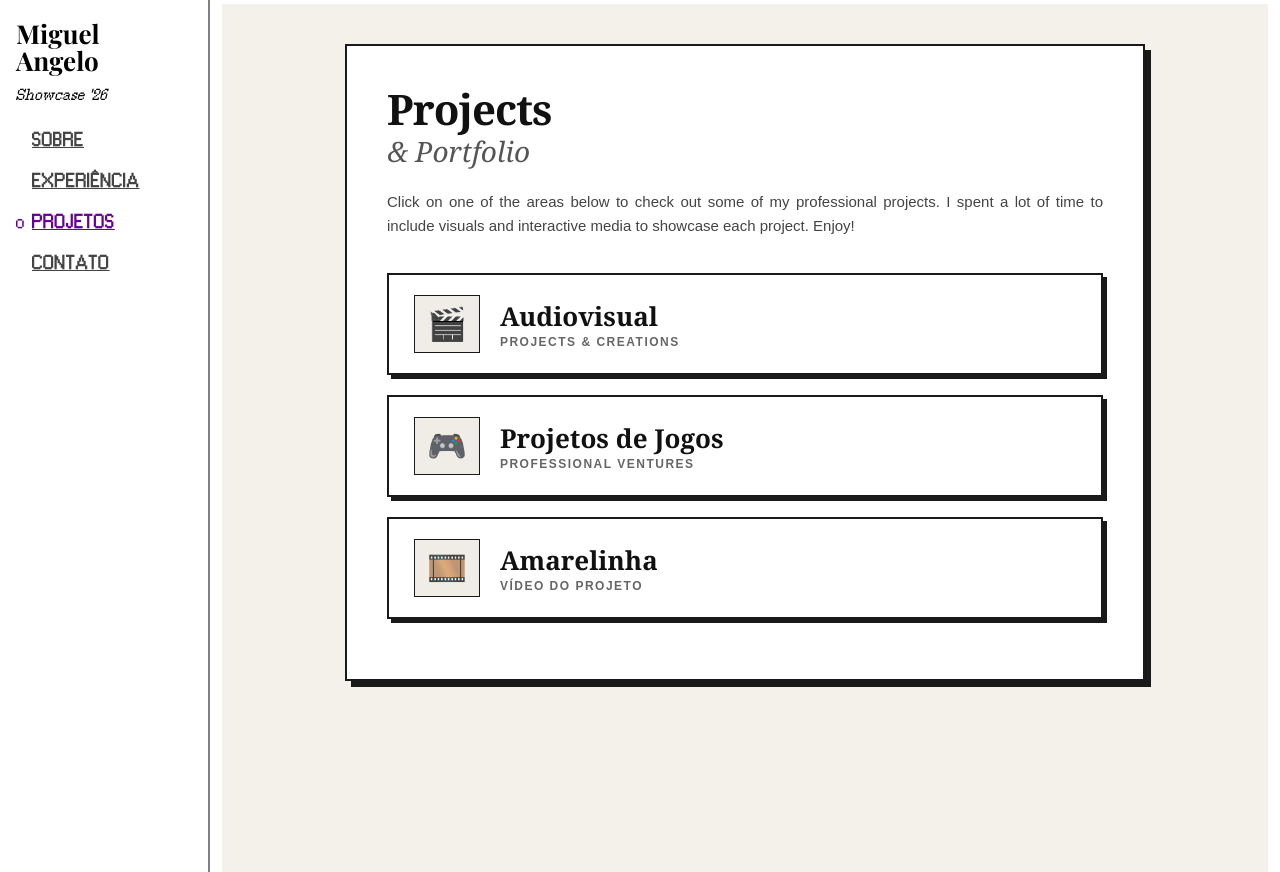
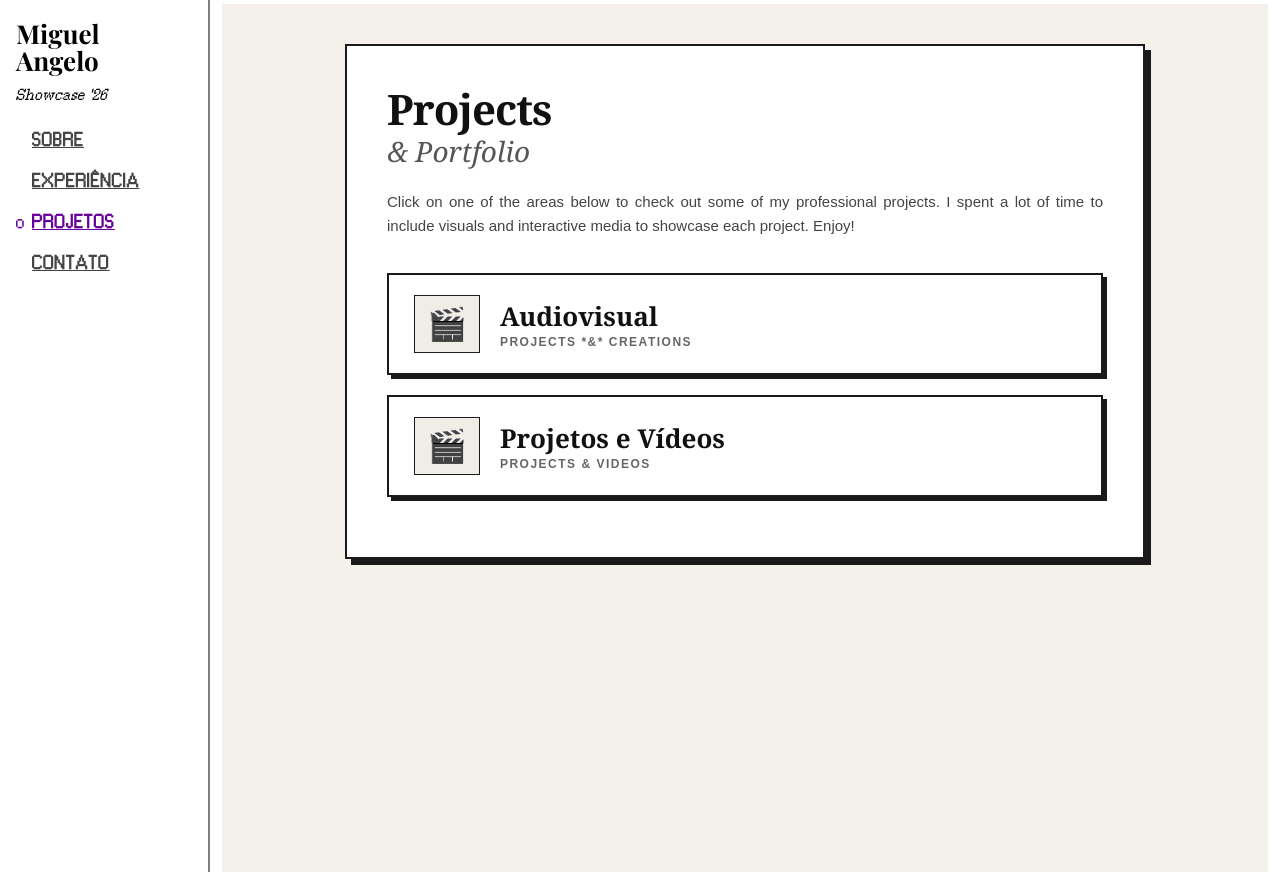
Before and after one commit to fxay777/angelo-port, a Flask app: page /showcase/projetos in a window 1280 px wide. Run offline with Flask 3, Linux system fonts and the light colour scheme.

Commit message:
atualizar

```diff
--- a/monitor_os/templates/projetos.html
+++ b/monitor_os/templates/projetos.html
@@ -1,10 +1,12 @@
 {% extends "base.html" %}
 
 {% block content %}
+
 <style>
     /* ============================================
-        ESTILO RETRO / VINTAGE (Baseado na referência)
-        ============================================ */
+       ESTILO RETRO / VINTAGE
+       ============================================ */
+
     .retro-page-wrapper {
         background-color: #f4f1ea;
         min-height: 100vh;
@@ -24,6 +26,7 @@
     }
 
     /* Cabeçalho */
+
     .retro-header h1 {
         font-family: 'Georgia', serif;
         font-size: 42px;
@@ -50,7 +53,8 @@
         margin-bottom: 35px;
     }
 
-    /* Botões Grandes / Cards Principais */
+    /* Botões do menu */
+
     .retro-menu-grid {
         display: flex;
         flex-direction: column;
@@ -108,7 +112,8 @@
         text-transform: uppercase;
     }
 
-    /* Seções de Conteúdo (Abas Ocultáveis) */
+    /* Seções de conteúdo */
+
     .retro-view {
         display: none;
     }
@@ -119,11 +124,19 @@
     }
 
     @keyframes fadeIn {
-        from { opacity: 0; transform: translateY(4px); }
-        to { opacity: 1; transform: translateY(0); }
+        from {
+            opacity: 0;
+            transform: translateY(4px);
+        }
+
+        to {
+            opacity: 1;
+            transform: translateY(0);
+        }
     }
 
-    /* Botão de Voltar */
+    /* Botão de voltar */
+
     .retro-back-btn {
         background: #f0ede6;
         border: 2px solid #1a1a1a;
@@ -150,6 +163,8 @@
         transform: translate(1px, 1px);
         box-shadow: 1px 1px 0px #1a1a1a;
     }
+
+    /* Caixa de conteúdo */
 
     .retro-content-box {
         background: #faf8f5;
@@ -194,77 +209,229 @@
         font-family: 'Georgia', serif;
     }
 
-    /* Tudo com box-sizing certo (antes o padding estourava a largura no celular) */
-    .retro-page-wrapper, .retro-page-wrapper * { box-sizing: border-box; }
-    .retro-page-wrapper { overflow-x: hidden; }
-    .retro-big-button { width: 100%; text-align: left; font: inherit; }
-    .retro-btn-icon { flex: none; }
-    .retro-btn-text { min-width: 0; flex: 1; }
+    /* Ajustes de largura */
 
-    /* Vídeo: só carrega o YouTube quando a pessoa toca (nada toca/abre sozinho) */
+    .retro-page-wrapper,
+    .retro-page-wrapper * {
+        box-sizing: border-box;
+    }
+
+    .retro-page-wrapper {
+        overflow-x: hidden;
+    }
+
+    .retro-big-button {
+        width: 100%;
+        text-align: left;
+        font: inherit;
+    }
+
+    .retro-btn-icon {
+        flex: none;
+    }
+
+    .retro-btn-text {
+        min-width: 0;
+        flex: 1;
+    }
+
+    /* Vídeo: carrega somente quando clicar */
+
     .yt-start {
-        position: absolute; inset: 0; width: 100%; height: 100%;
-        border: 0; padding: 0; margin: 0; background: #000; cursor: pointer;
-        display: flex; align-items: center; justify-content: center;
+        position: absolute;
+        inset: 0;
+        width: 100%;
+        height: 100%;
+        border: 0;
+        padding: 0;
+        margin: 0;
+        background: #000;
+        cursor: pointer;
+        display: flex;
+        align-items: center;
+        justify-content: center;
     }
+
     .yt-start img {
-        position: absolute; inset: 0; width: 100%; height: 100%;
-        object-fit: cover; opacity: .85;
+        position: absolute;
+        inset: 0;
+        width: 100%;
+        height: 100%;
+        object-fit: cover;
+        opacity: .85;
     }
+
     .yt-play {
-        position: relative; z-index: 1;
-        width: 64px; height: 64px; display: flex; align-items: center; justify-content: center;
-        background: #f4f1ea; border: 2px solid #1a1a1a; box-shadow: 4px 4px 0 #1a1a1a;
-        font-size: 24px; color: #1a1a1a; padding-left: 4px;
+        position: relative;
+        z-index: 1;
+        width: 64px;
+        height: 64px;
+        display: flex;
+        align-items: center;
+        justify-content: center;
+        background: #f4f1ea;
+        border: 2px solid #1a1a1a;
+        box-shadow: 4px 4px 0 #1a1a1a;
+        font-size: 24px;
+        color: #1a1a1a;
+        padding-left: 4px;
     }
-    .yt-start:active .yt-play { transform: translate(2px, 2px); box-shadow: 2px 2px 0 #1a1a1a; }
+
+    .yt-start:active .yt-play {
+        transform: translate(2px, 2px);
+        box-shadow: 2px 2px 0 #1a1a1a;
+    }
+
+    /* Responsividade */
 
     @media (max-width: 768px) {
-        .retro-page-wrapper { padding: 16px 14px 36px 14px; margin: -16px -20px 0 -20px; min-height: calc(100vh - 120px); }
-        .retro-container { padding: 20px 16px; box-shadow: 4px 4px 0 #1a1a1a; }
-        .retro-header h1 { font-size: 30px; }
-        .retro-header .subtitle-top { font-size: 22px; margin-bottom: 14px; }
-        .retro-header p { font-size: 14px; text-align: left; margin-bottom: 24px; }
-        .retro-menu-grid { gap: 16px; }
-        .retro-big-button { padding: 14px; gap: 14px; box-shadow: 3px 3px 0 #1a1a1a; }
-        .retro-btn-icon { font-size: 24px; margin-right: 0; padding: 10px; }
-        .retro-btn-text h2 { font-size: 20px; line-height: 1.15; }
-        .retro-btn-text span { display: block; font-size: 10.5px; letter-spacing: 1px; margin-top: 4px; }
-        .retro-content-box { padding: 14px; margin-bottom: 20px; box-shadow: 3px 3px 0 #1a1a1a; }
-        .retro-explanation { padding: 12px; font-size: 14px; }
-        .retro-explanation p { text-align: left; }
-        .retro-back-btn { margin-bottom: 18px; }
-        .yt-play { width: 56px; height: 56px; font-size: 22px; }
+        .retro-page-wrapper {
+            padding: 16px 14px 36px 14px;
+            margin: -16px -20px 0 -20px;
+            min-height: calc(100vh - 120px);
+        }
+
+        .retro-container {
+            padding: 20px 16px;
+            box-shadow: 4px 4px 0 #1a1a1a;
+        }
+
+        .retro-header h1 {
+            font-size: 30px;
+        }
+
+        .retro-header .subtitle-top {
+            font-size: 22px;
+            margin-bottom: 14px;
+        }
+
+        .retro-header p {
+            font-size: 14px;
+            text-align: left;
+            margin-bottom: 24px;
+        }
+
+        .retro-menu-grid {
+            gap: 16px;
+        }
+
+        .retro-big-button {
+            padding: 14px;
+            gap: 14px;
+            box-shadow: 3px 3px 0 #1a1a1a;
+        }
+
+        .retro-btn-icon {
+            font-size: 24px;
+            margin-right: 0;
+            padding: 10px;
+        }
+
+        .retro-btn-text h2 {
+            font-size: 20px;
+            line-height: 1.15;
+        }
+
+        .retro-btn-text span {
+            display: block;
+            font-size: 10.5px;
+            letter-spacing: 1px;
+            margin-top: 4px;
+        }
+
+        .retro-content-box {
+            padding: 14px;
+            margin-bottom: 20px;
+            box-shadow: 3px 3px 0 #1a1a1a;
+        }
+
+        .retro-explanation {
+            padding: 12px;
+            font-size: 14px;
+        }
+
+        .retro-explanation p {
+            text-align: left;
+        }
+
+        .retro-back-btn {
+            margin-bottom: 18px;
+        }
+
+        .yt-play {
+            width: 56px;
+            height: 56px;
+            font-size: 22px;
+        }
     }
 </style>
 
-{# Pra adicionar outro vídeo, é só copiar um bloco dessa lista #}
+{# Lista de categorias e vídeos #}
+
 {% set videos = [
-    {"id": "view-audiovisual", "icone": "🎬", "nome": "Audiovisual", "legenda": "PROJECTS & CREATIONS",
-     "sub": "Projects", "yt": "iF5JU_N1ldc", "titulo": "Sobre este projeto audiovisual",
-     "texto": "Este material destaca trabalhos de edição, produção e direção visual. O foco foi explorar transições fluidas, tratamento de cor refinado e uma narrativa dinâmica para prender a atenção do espectador."},
-    {"id": "view-jogos", "icone": "🎮", "nome": "Projetos de Jogos", "legenda": "PROFESSIONAL VENTURES",
-     "sub": "Professional Ventures", "yt": "CYn1K2xohh8", "titulo": "Battle Bits",
-     "texto": "Aqui esta o video que fiz da abertura/volta de um dos maiores servidores de minecraft."},
-    {"id": "view-amarelinha", "icone": "🎞️", "nome": "Amarelinha", "legenda": "VÍDEO DO PROJETO",
-     "sub": "Project", "yt": "m7TOXgqO92s", "titulo": "Amarelinha",
-     "texto": "Vídeo do projeto Amarelinha."}
+    {
+        "id": "view-audiovisual",
+        "icone": "🎬",
+        "nome": "Audiovisual",
+        "legenda": "PROJECTS *&* CREATIONS",
+        "sub": "Projects",
+        "videos": [
+            {
+                "yt": "iF5JU_N1ldc",
+                "titulo": "Sobre este projeto audiovisual",
+                "texto": "Este material destaca trabalhos de edição, produção e direção visual. O foco foi explorar transições fluidas, tratamento de cor refinado e uma narrativa dinâmica para prender a atenção do espectador."
+            },
+            {
+                "yt": "m7TOXgqO92s",
+                "titulo": "Amarelinha",
+                "texto": "O Peso da Amarelinha foi um projeto realizado em 2026, foi um Documentário feito em grupo que buscou explorar o período da Copa do Mundo e mostrar um pouco do porque ela não possui mais o mesmo brilho de antes. Fui responsável pela Introdução do Documentário."
+            }
+        ]
+    },
+
+        {
+    "id": "view-projetos-videos",
+    "icone": "🎬",
+    "nome": "Projetos e Vídeos",
+    "legenda": "PROJECTS & VIDEOS",
+    "sub": "Projetos e Vídeos",
+    "videos": [
+        {
+            "yt": "tFOAZsP0evQ",
+            "titulo": "A Volta do BattleBits",
+            "texto": "Vídeo sobre a volta do servidor BattleBits."
+        }
+    ]
+}
 ] %}
 
 <div class="retro-page-wrapper">
     <div class="retro-container">
+
+        <!-- Menu principal -->
+
         <div id="view-menu" class="retro-view active">
             <div class="retro-header">
                 <h1>Projects</h1>
                 <div class="subtitle-top">&amp; Portfolio</div>
+
                 <p>
-                    Click on one of the areas below to check out some of my professional projects. I spent a lot of time to include visuals and interactive media to showcase each project. Enjoy!
+                    Click on one of the areas below to check out some of my
+                    professional projects. I spent a lot of time to include
+                    visuals and interactive media to showcase each project.
+                    Enjoy!
                 </p>
             </div>
+
             <div class="retro-menu-grid">
                 {% for v in videos %}
-                <button type="button" class="retro-big-button" onclick="switchView('{{ v.id }}')">
+                <button
+                    type="button"
+                    class="retro-big-button"
+                    onclick="switchView('{{ v.id }}')"
+                >
                     <div class="retro-btn-icon">{{ v.icone }}</div>
+
                     <div class="retro-btn-text">
                         <h2>{{ v.nome }}</h2>
                         <span>{{ v.legenda }}</span>
@@ -274,61 +441,117 @@
             </div>
         </div>
 
+        <!-- Categorias e seus vídeos -->
+
         {% for v in videos %}
         <div id="{{ v.id }}" class="retro-view">
-            <button type="button" class="retro-back-btn" onclick="switchView('view-menu')">← Voltar ao Menu</button>
+
+            <button
+                type="button"
+                class="retro-back-btn"
+                onclick="switchView('view-menu')"
+            >
+                ← Voltar ao Menu
+            </button>
 
             <div class="retro-header" style="margin-bottom: 20px;">
                 <h1>{{ v.nome }}</h1>
                 <div class="subtitle-top">{{ v.sub }}</div>
             </div>
 
+            {% for video in v.videos %}
             <div class="retro-content-box">
-                <div class="retro-video-wrapper" data-yt="{{ v.yt }}" data-title="{{ v.titulo }}">
-                    <button type="button" class="yt-start" aria-label="Reproduzir vídeo: {{ v.titulo }}">
-                        <img src="https://i.ytimg.com/vi/{{ v.yt }}/hqdefault.jpg" alt="" loading="lazy" onerror="this.style.display='none'">
+
+                <div
+                    class="retro-video-wrapper"
+                    data-yt="{{ video.yt }}"
+                    data-title="{{ video.titulo }}"
+                >
+                    <button
+                        type="button"
+                        class="yt-start"
+                        aria-label="Reproduzir vídeo: {{ video.titulo }}"
+                    >
+                        <img
+                            src="https://i.ytimg.com/vi/{{ video.yt }}/hqdefault.jpg"
+                            alt=""
+                            loading="lazy"
+                            onerror="this.style.display='none'"
+                        >
+
                         <span class="yt-play">▶</span>
                     </button>
                 </div>
+
                 <div class="retro-explanation">
-                    <h3>{{ v.titulo }}</h3>
-                    <p>{{ v.texto }}</p>
+                    <h3>{{ video.titulo }}</h3>
+                    <p>{{ video.texto }}</p>
                 </div>
+
             </div>
+            {% endfor %}
+
         </div>
         {% endfor %}
 
     </div>
 </div>
+
 <script>
-    // Guarda o "capinha" (miniatura + botão play) de cada vídeo
+    // Guarda a miniatura e o botão de reprodução de cada vídeo.
+
     const videoBoxes = document.querySelectorAll('.retro-video-wrapper');
+
     videoBoxes.forEach(box => {
         box._capinha = box.innerHTML;
+
         box.addEventListener('click', function (e) {
             if (!e.target.closest('.yt-start')) return;
+
             const ifr = document.createElement('iframe');
-            ifr.src = 'https://www.youtube.com/embed/' + box.dataset.yt + '?autoplay=1&playsinline=1&rel=0';
+
+            ifr.src =
+                'https://www.youtube.com/embed/' +
+                box.dataset.yt +
+                '?autoplay=1&playsinline=1&rel=0';
+
             ifr.title = box.dataset.title;
-            ifr.allow = 'autoplay; encrypted-media; picture-in-picture; fullscreen';
+
+            ifr.allow =
+                'autoplay; encrypted-media; picture-in-picture; fullscreen';
+
             ifr.allowFullscreen = true;
+
             box.innerHTML = '';
             box.appendChild(ifr);
         });
     });
 
-    // Ao sair de um vídeo, ele é descarregado (para o som e não fica nada rodando escondido)
+    // Descarrega os vídeos quando a pessoa troca de categoria.
+
     function resetVideos() {
         videoBoxes.forEach(box => {
-            if (box.querySelector('iframe')) box.innerHTML = box._capinha;
+            if (box.querySelector('iframe')) {
+                box.innerHTML = box._capinha;
+            }
         });
     }
 
+    // Alterna entre o menu e as categorias.
+
     function switchView(viewId) {
         resetVideos();
-        document.querySelectorAll('.retro-view').forEach(v => v.classList.remove('active'));
+
+        document.querySelectorAll('.retro-view').forEach(v => {
+            v.classList.remove('active');
+        });
+
         document.getElementById(viewId).classList.add('active');
-        window.scrollTo({ top: 0, behavior: 'smooth' });
+
+        window.scrollTo({
+            top: 0,
+            behavior: 'smooth'
+        });
     }
 </script>
 
```
